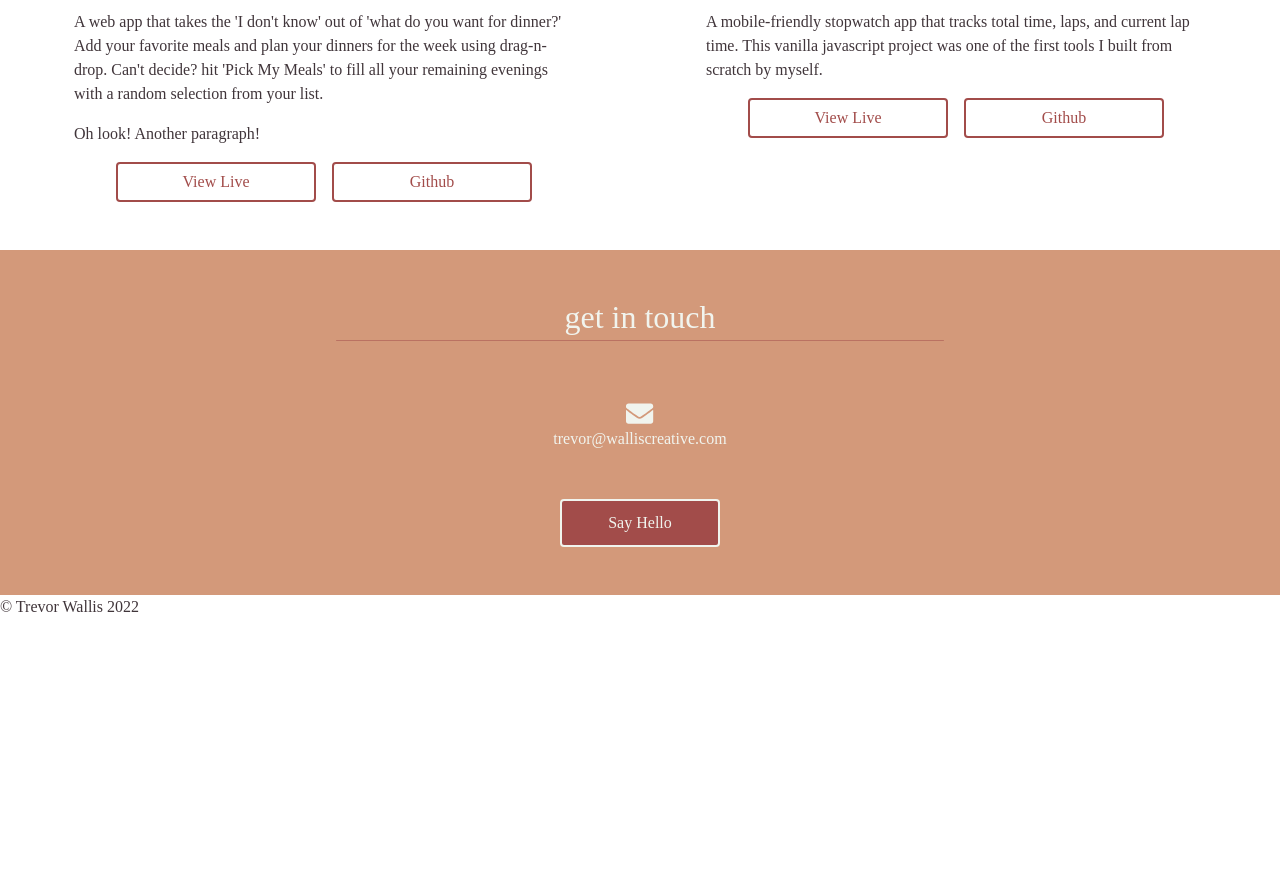
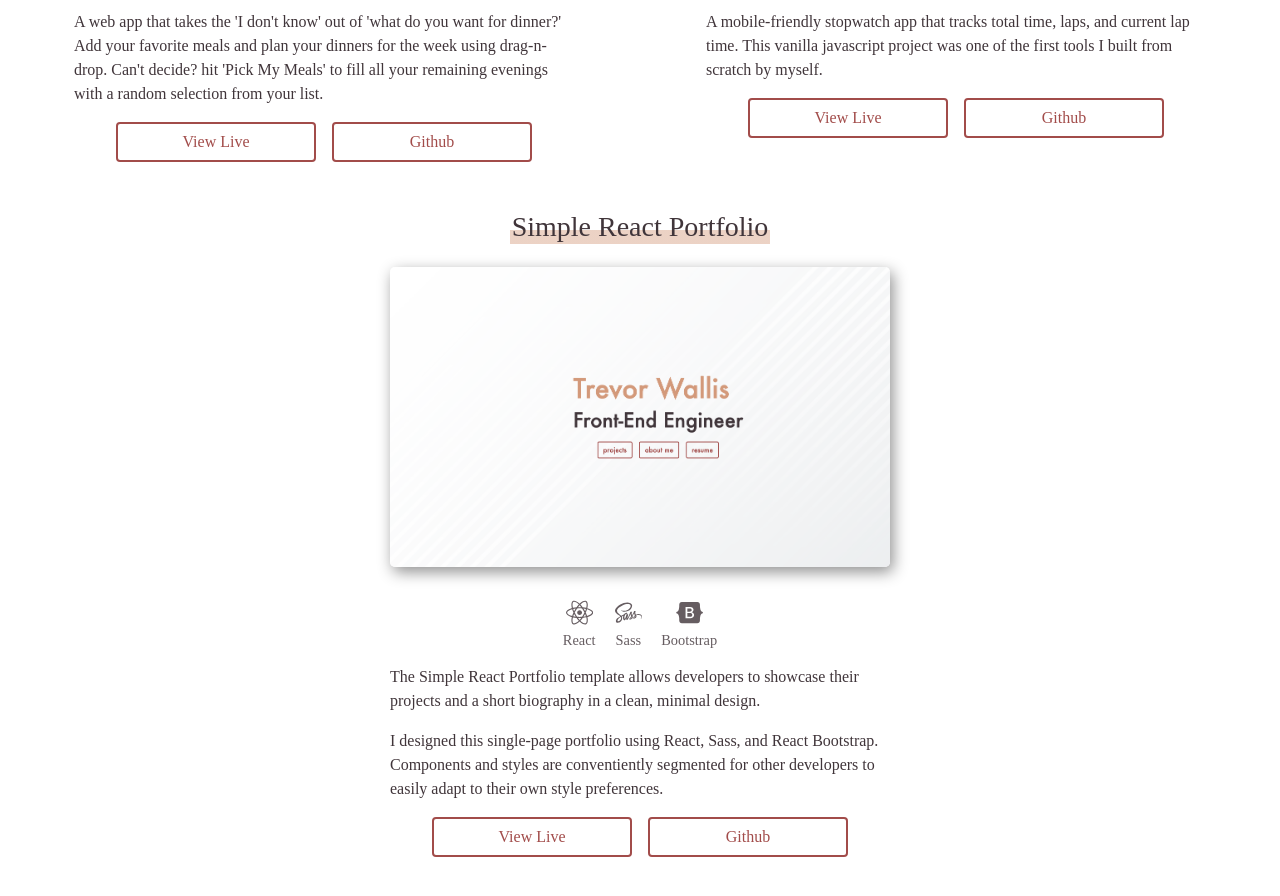
Before and after one commit to trevorwallis13/simple-react-portfolio-template, a React (Create React App) app: page / in a window 1280 px wide. Shown: the part 1900-2796 px from the top of the page. Before the commit the page ends 2519 px from the top, so only its background shows below. Built offline with nearby package versions, Linux system fonts and the light colour scheme.

Commit message:
added new project + a little refactoring

```diff
--- a/src/components/footer/Footer.js
+++ b/src/components/footer/Footer.js
@@ -1,4 +1,5 @@
 import React from 'react'
+import "./footer.scss"
 
 const Footer = () => {
   return (
--- /dev/null
+++ b/src/components/footer/footer.scss
@@ -0,0 +1,8 @@
+@use "../../styles/app.scss";
+
+footer {
+    background-color: app.$text-dark;
+    color: app.$text-light;
+    text-align: center;
+    padding: 1rem;
+}
--- a/src/components/hero/HeroSection.js
+++ b/src/components/hero/HeroSection.js
@@ -13,9 +13,9 @@ const HeroSection = () => {
           </div>
           <ContactLinks />
           <div className="hero-buttons">
-            <Button variant="outline-secondary">projects</Button>
-            <Button variant="outline-secondary">about me</Button>
-            <Button variant="outline-secondary">resume</Button>
+            <Button href="#projects" variant="outline-secondary">projects</Button>
+            <Button href="about" variant="outline-secondary">about me</Button>
+            <Button href="/docs/trevor-wallis-resume.pdf" variant="outline-secondary">resume</Button>
           </div>
         </div>
     </section>
--- a/src/components/projects/ProjectsSection.js
+++ b/src/components/projects/ProjectsSection.js
@@ -13,8 +13,6 @@ const ProjectsSection = () => {
       return <TechStackIcon key={index} name={item.name} icon={item.icon}/>
   })
 
-  console.log(name);
-
     return <Project
               key={index}
               name={name}
@@ -28,7 +26,7 @@ const ProjectsSection = () => {
   })
 
   return (
-    <section className="projects section">
+    <section className="projects section" id="projects">
       <h2 className="section-header">Projects</h2>
       <div className="projects-container">
         {projects}
--- a/src/data/project-data.js
+++ b/src/data/project-data.js
@@ -9,7 +9,6 @@ export const projectData = [
         description: (
             <>
                 <p>A web app that takes the 'I don't know' out of 'what do you want for dinner?' Add your favorite meals and plan your dinners for the week using drag-n-drop. Can't decide? hit 'Pick My Meals' to fill all your remaining evenings with a random selection from your list.</p>
-                <p>Oh look! Another paragraph!</p>
             </>
             ),
         liveLink: "https://pickmymeals.herokuapp.com/",
@@ -66,5 +65,32 @@ export const projectData = [
                 icon: <FaHtml5 />
             }
         ]
+    },
+    {
+        name: "Simple React Portfolio",
+        img: "/images/projects/simple-react-portfolio.png",
+        altText: "Trevor Wallis portfolio screenshot",
+        description: (
+            <>
+                <p className="project-description">The Simple React Portfolio template allows developers to showcase their projects and a short biography in a clean, minimal design.</p>
+                <p>I designed this single-page portfolio using React, Sass, and React Bootstrap. Components and styles are conventiently segmented for other developers to easily adapt to their own style preferences.</p>
+            </>
+            ),
+        liveLink: "https://trevorwallis13.github.io/stopwatch/",
+        githubLink: "https://github.com/trevorwallis13/stopwatch",
+        techStack: [
+            {
+                name: 'React',
+                icon: <FaReact />
+            },
+            {
+                name: 'Sass',
+                icon: <FaSass />
+            },
+            {
+                name: 'Bootstrap',
+                icon: <FaBootstrap />
+            }
+        ]
     }
 ]
```
Also changed, not shown: public/images/projects/simple-react-portfolio.png (added), 1 other file (tests, documents, lock files or other folders).
